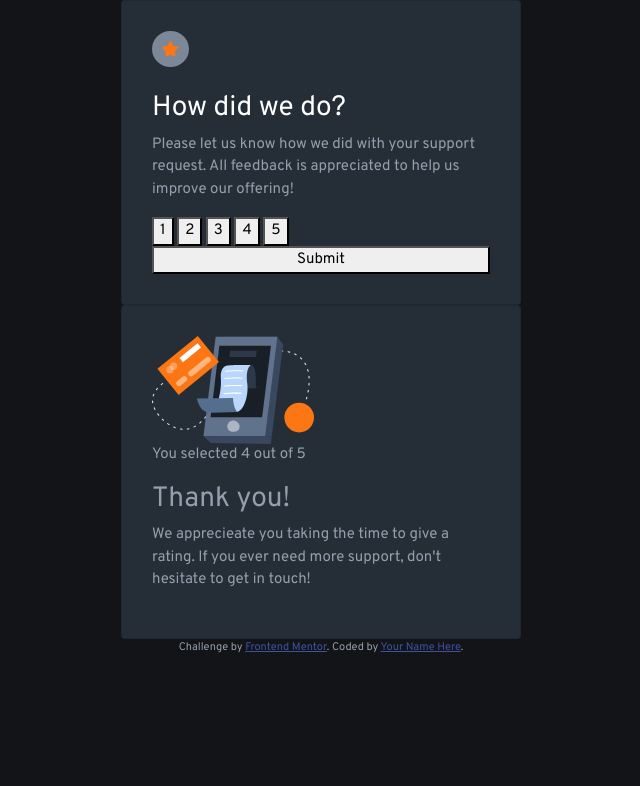
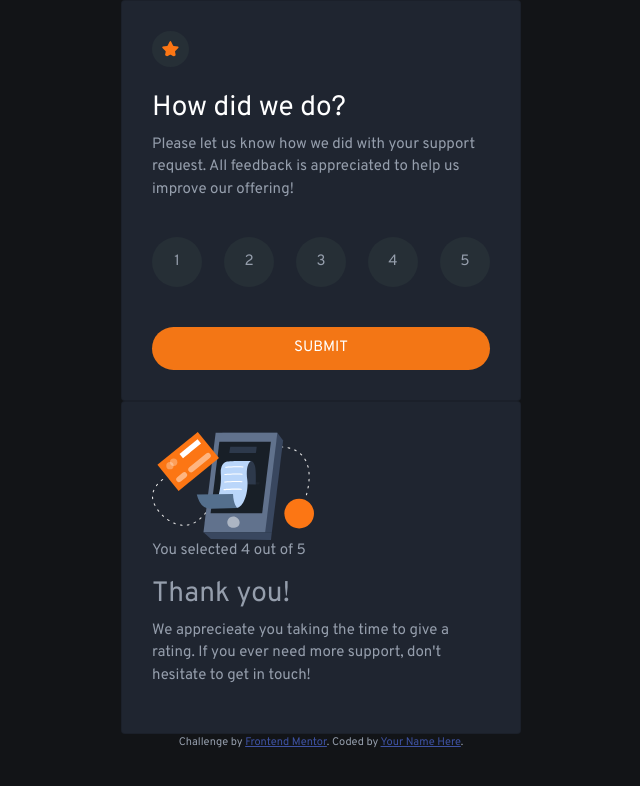
Before and after one commit to Wakarende/interactive-rating-component, a plain HTML site: page index.html in a window 1280 px wide. Shown: the whole page, without its empty margins (319-959 px from the left). Drawn offline with nearby package versions, Linux system fonts and the light colour scheme.

Commit message:
style buttons

```diff
--- a/style.css
+++ b/style.css
@@ -1,9 +1,9 @@
 :root{
-    --orange: hsl(25, 97%, 53%);
+    --orange: #f37615;
     --white: hsl(0, 0%, 100%);
     --lightGrey: hsl(217, 12%, 63%);
-    --mediumGrey: hsl(216, 12%, 54%);
-    --darkBlue: hsl(213, 19%, 18%);
+    --mediumGrey: #262f36;
+    --darkBlue: #1f2530;
     --veryDarkBlue: hsl(216, 12%, 8%);
 }
 
@@ -32,3 +32,31 @@ body{
     color: var(--white);
     font-weight: 500;
 }
+.text{
+    margin-bottom: 20px;
+}
+.ratings{
+    margin-bottom: 40px;
+}
+.rate-btn{
+    display: flex;
+    align-items: center;
+    justify-content: space-between;
+}
+.button{
+    background-color: var(--mediumGrey);
+    height: 50px;
+    width: 50px;
+    padding: 5px;
+    border-radius: 100%;
+    border: none;
+    color: var(--lightGrey);
+}
+.submit-btn{
+    border-radius: 30px;
+    border: none;
+    background-color: var(--orange);
+    color: white;
+    text-transform: uppercase;
+    padding: 10px 0;
+}
```
